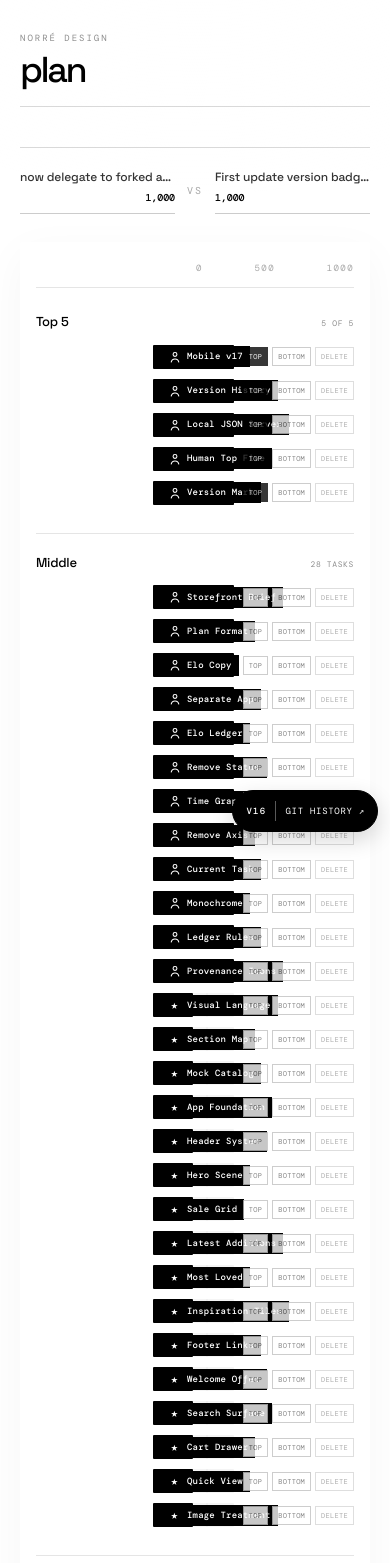
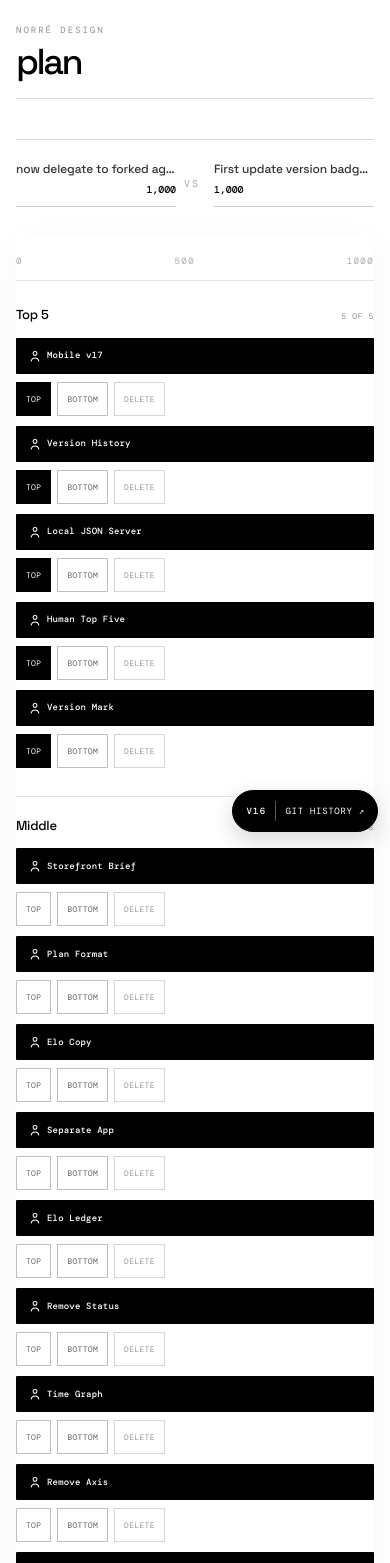
Before and after one commit to adomasgaudi26/norra-plan, a Next.js app: page / in a window 390 px wide. Shown: the top 1563 px of the page. Built offline with nearby package versions, Linux system fonts and the light colour scheme.

Commit message:
Improve mobile planner layout

```diff
--- a/app/globals.css
+++ b/app/globals.css
@@ -29,6 +29,7 @@ body {
     #ffffff;
   color: #000000;
   font-family: "Space Grotesk", "Avenir Next", "Segoe UI", sans-serif;
+  overflow-x: hidden;
   -webkit-font-smoothing: antialiased;
 }
 
@@ -711,6 +712,13 @@ input {
 }
 
 @media (max-width: 700px) {
+  main.min-h-screen {
+    padding-top: 24px;
+    padding-right: max(16px, env(safe-area-inset-right));
+    padding-bottom: max(96px, calc(24px + env(safe-area-inset-bottom)));
+    padding-left: max(16px, env(safe-area-inset-left));
+  }
+
   .version-badge {
     right: max(12px, env(safe-area-inset-right));
     bottom: max(12px, env(safe-area-inset-bottom));
@@ -718,37 +726,154 @@ input {
     padding: 0 12px 0 13px;
   }
 
+  section[aria-label="Task rating"] {
+    width: 100%;
+    max-width: none;
+  }
+
+  section[aria-label="Task rating"] > div {
+    grid-template-columns: minmax(0, 1fr) 22px minmax(0, 1fr);
+    gap: 8px;
+  }
+
+  .duel-button {
+    min-height: 44px;
+    overflow: hidden;
+    padding-bottom: 9px;
+  }
+
+  section[aria-label="Norre recreation plan"] {
+    padding-right: 0;
+    padding-left: 0;
+  }
+
+  section[aria-label="Norre recreation plan"] > div:first-child {
+    grid-template-columns: minmax(0, 1fr);
+    gap: 0;
+  }
+
+  section[aria-label="Norre recreation plan"] > div:first-child > span {
+    display: none;
+  }
+
   .time-panel-header {
     display: block;
   }
 
   .time-panel-controls {
-    align-items: flex-start;
+    width: 100%;
+    align-items: stretch;
     margin-top: 16px;
   }
 
   .time-status {
-    margin-top: 13px;
+    min-height: 24px;
+    margin-top: 0;
     justify-content: flex-start;
   }
 
+  .record-snapshot-button {
+    min-height: 44px;
+    width: 100%;
+  }
+
   .elo-chart-stage {
-    height: 330px;
+    height: 280px;
     margin-top: 20px;
+    max-width: 100%;
+    overflow: hidden;
   }
 
   .task-row {
-    grid-template-columns: minmax(108px, 0.85fr) minmax(0, 1.7fr) auto;
-    gap: 9px;
+    grid-template-columns: minmax(0, 1fr);
+    gap: 8px;
+  }
+
+  .task-row-label {
+    display: none;
+  }
+
+  .task-bar {
+    height: 36px;
+    min-width: 0;
+  }
+
+  .bar-fill {
+    max-width: 100%;
+    padding-left: 4px;
+  }
+
+  .bar-codename {
+    max-width: 100%;
+    min-width: 0;
+    min-height: 26px;
+    padding: 5px 8px;
+  }
+
+  .bar-codename > span:last-child {
+    min-width: 0;
+    overflow: hidden;
+    text-overflow: ellipsis;
+  }
+
+  .category-actions {
+    grid-column: 1;
+    justify-content: flex-start;
+    flex-wrap: wrap;
+    gap: 6px;
+    opacity: 1;
   }
 
   .category-button {
-    padding: 5px 5px;
-    font-size: 7px;
+    min-height: 34px;
+    padding: 0 9px;
+    font-size: 8px;
   }
 
   .task-hover-description {
-    max-width: calc(100vw - 86px);
+    max-width: calc(100vw - 40px);
+    padding: 7px 9px 8px;
+    overflow-wrap: anywhere;
+  }
+
+  .ssot-ledger summary {
+    min-height: 52px;
+    gap: 8px 10px;
+  }
+
+  .ssot-ledger-meta {
+    max-width: 54%;
+    white-space: normal;
+    text-align: right;
+  }
+
+  .ssot-ledger-table-wrap {
+    max-width: 100%;
+    overflow-x: auto;
+    overscroll-behavior-inline: contain;
+    -webkit-overflow-scrolling: touch;
+  }
+
+  .ssot-ledger-table {
+    min-width: 420px;
   }
 
 }
+
+@media (max-width: 380px) {
+  .version-badge {
+    width: 48px;
+    justify-content: center;
+    gap: 0;
+    padding: 0;
+  }
+
+  .version-badge-version {
+    border-right: 0;
+    padding-right: 0;
+  }
+
+  .version-badge-action {
+    display: none;
+  }
+}
```
